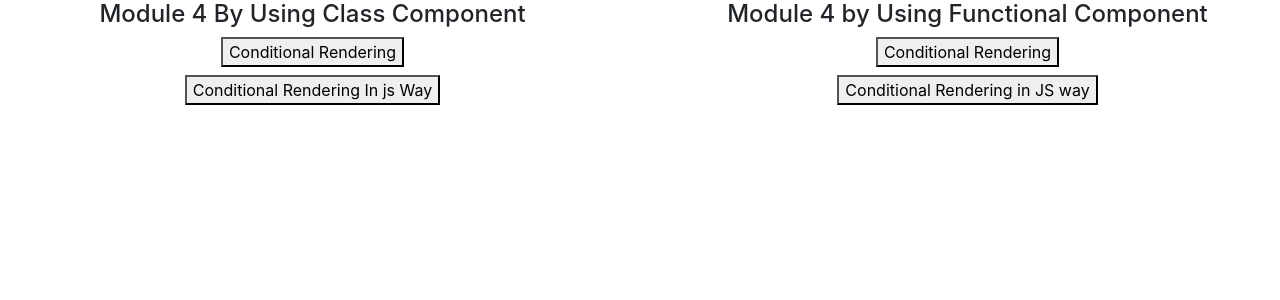
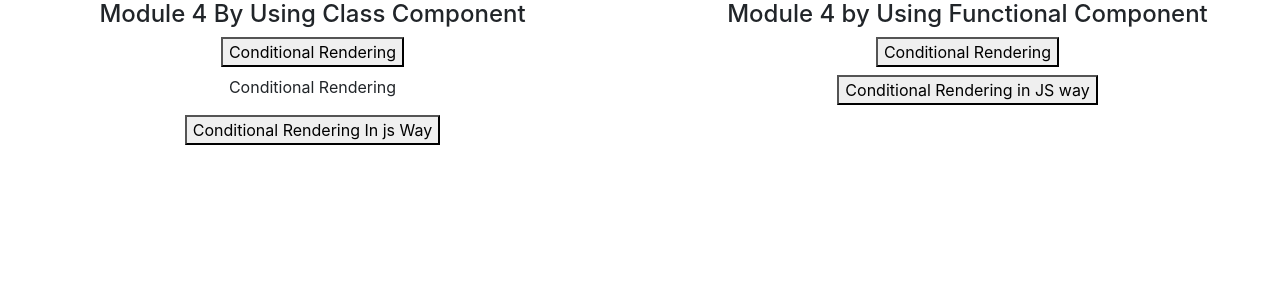
Before and after one commit to HusnainK721/my-first-app, a React (Create React App) app: page / in a window 1280 px wide. Shown: the top 300 px of the page. Built offline with nearby package versions, Linux system fonts and the light colour scheme.

Commit message:
given title to conditional rendering

```diff
--- a/src/Component/Module-4-ListAndConditional/ListAndConditionalClass/RenderingContentConditionally-js-way/RenderingInJsWayParent.jsx
+++ b/src/Component/Module-4-ListAndConditional/ListAndConditionalClass/RenderingContentConditionally-js-way/RenderingInJsWayParent.jsx
@@ -50,6 +50,7 @@ export class RenderingInJsWayParent extends Component {
     }
     return (
       <div className="mt-2">
+        <p>Conditional Rendering</p>
         <button onClick={this.toggleNamePersonHandler}>
           Conditional Rendering In js Way
         </button>
```
Also changed, not shown: 1 other file (tests, documents, lock files or other folders).
